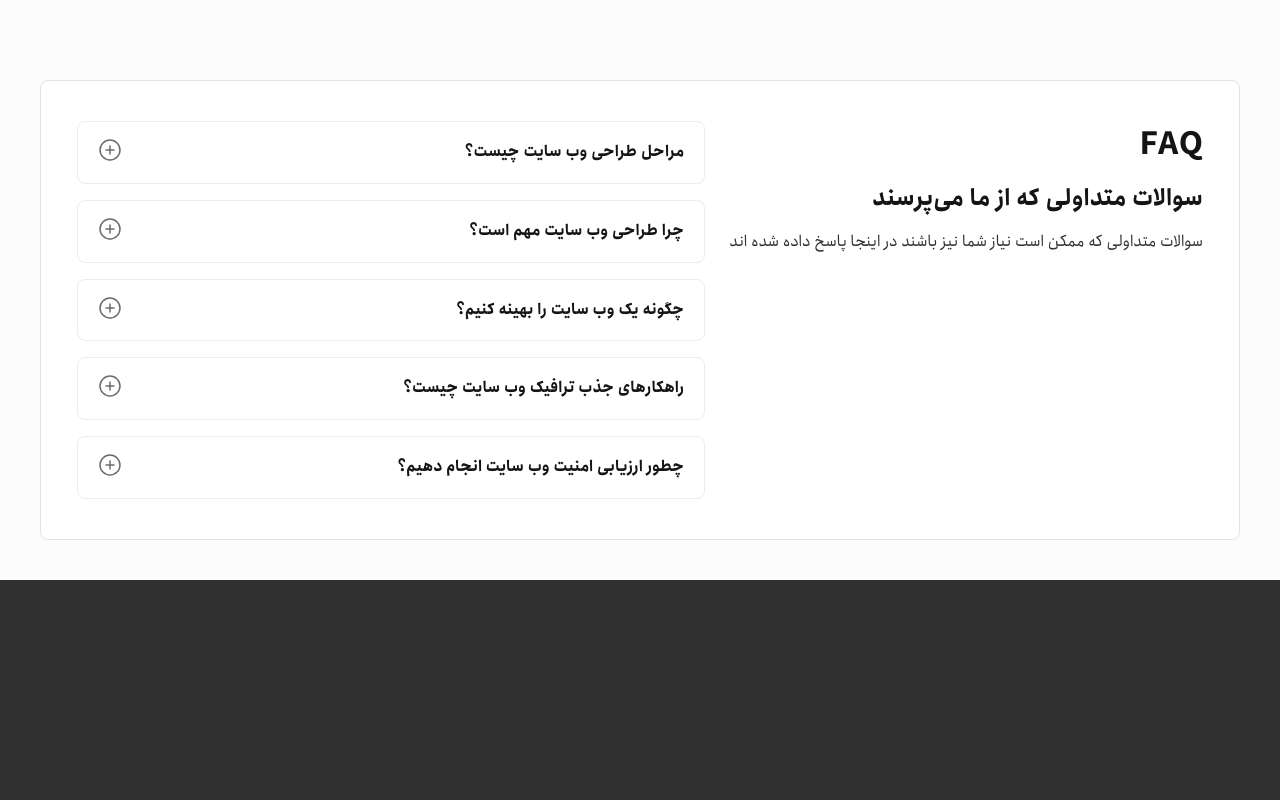
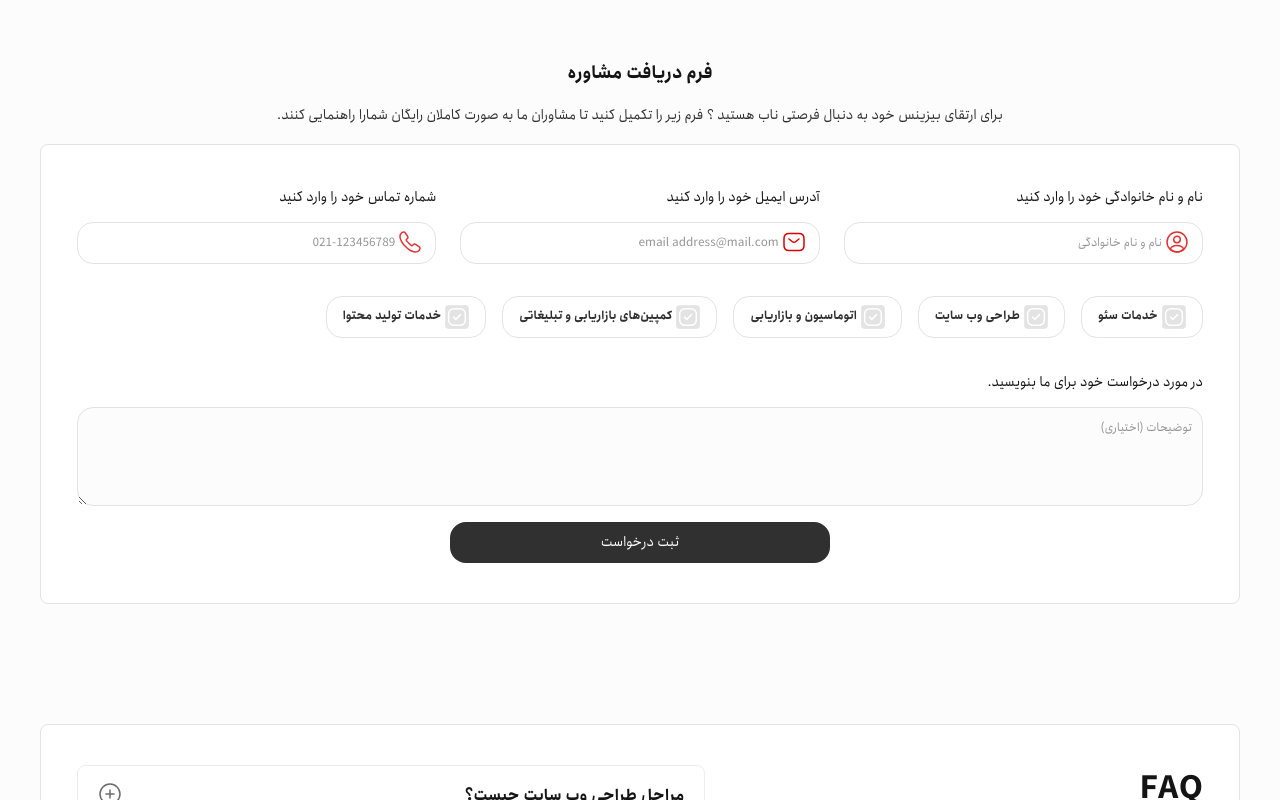
Before and after one commit to moodizone/persian, a Next.js app: page /campaigns in a window 1280 px wide. Shown: the top 800 px of the page. Built offline with nearby package versions, Linux system fonts and the light colour scheme.

Commit message:
🚧 add form

```diff
--- /dev/null
+++ b/src/app/campaigns/form.tsx
@@ -0,0 +1,83 @@
+import * as React from "react";
+
+import Card from "@/components/Card";
+import Button from "@/components/Form/button";
+import Input from "@/components/Form/input";
+import User from "@/components/SVGR/User";
+import Label from "@/components/Form/label";
+import Envelop from "@/components/SVGR/Envelop";
+import Phone from "@/components/SVGR/Phone";
+import Textarea from "@/components/Form/textarea";
+import CheckboxGroup from "@/components/Form/checkbox";
+
+const options = [
+  { value: "SEO", label: "خدمات سئو " },
+  { value: "Design", label: "طراحی وب سایت" },
+  { value: "Marketing", label: "اتوماسیون و بازاریابی" },
+  { value: "Campaigns", label: "کمپین‌های بازاریابی و تبلیغاتی" },
+  { value: "Content", label: "خدمات تولید محتوا" },
+];
+
+function Form() {
+  return (
+    <div className="flex flex-col px-6 py-10 md:pt-15 md:pb-10">
+      <div className="max-w-[1200px] mx-auto flex flex-col">
+        <h2 className="font-bold text-cod-gray text-[18px] text-center mb-4 d:text-[32px] md:leading-[1.5]">
+          {"فرم دریافت مشاوره"}
+        </h2>
+
+        <h3 className="text-center text-shadow-mine-shaft text-[14px] mb-8 md:mb-4">
+          {
+            "برای ارتقای بیزینس خود به دنبال فرصتی ناب هستید ؟ فرم زیر را تکمیل کنید تا مشاوران ما به صورت کاملان رایگان شمارا راهنمایی کنند."
+          }
+        </h3>
+      </div>
+      <Card>
+        <form className="flex flex-col items-center" noValidate>
+          <div className="grid grid-cols-1 sm:grid-cols-2 md:grid-cols-3 gap-6 w-full mb-10 md:mb-8">
+            <div>
+              <Label className="mb-2 md:mb-3">
+                {"نام و نام خانوادگی خود را وارد کنید"}
+              </Label>
+              <Input
+                placeholder="نام و نام خانوادگی"
+                type="text"
+                icon={<User />}
+              />
+            </div>
+            <div>
+              <Label className="mb-2 md:mb-3">
+                {"آدرس ایمیل خود را وارد کنید"}
+              </Label>
+              <Input
+                placeholder="email address@mail.com"
+                type="text"
+                icon={<Envelop />}
+              />
+            </div>
+            <div>
+              <Label className="mb-2 md:mb-3">
+                {"شماره تماس خود را وارد کنید"}
+              </Label>
+              <Input placeholder="021-123456789" type="text" icon={<Phone />} />
+            </div>
+          </div>
+          <div className="w-full mb-10 md:mb-8">
+            <CheckboxGroup options={options} name="service" />
+          </div>
+          <div className="flex flex-col w-full mb-4">
+            <Label className="mb-2 md:mb-3">
+              {"در مورد درخواست خود برای ما بنویسید."}
+            </Label>
+            <Textarea placeholder="توضیحات (اختیاری)" rows={4} />
+          </div>
+          <Button className="text-white w-full bg-mine-shaft rounded-lg md:rounded-2xl max-w-[380px] hover:bg-gray-900 focus:outline-none focus:ring-4 focus:ring-gray-300">
+            {"ثبت درخواست"}
+          </Button>
+        </form>
+      </Card>
+    </div>
+  );
+}
+
+export default Form;
--- a/src/app/campaigns/page.tsx
+++ b/src/app/campaigns/page.tsx
@@ -2,6 +2,7 @@ import { Metadata } from "next";
 import * as React from "react";
 
 import FAQ from "@/app/campaigns/faq";
+import Form from "@/app/campaigns/form";
 
 export const metadata: Metadata = {
   title: "Campaigns",
@@ -11,6 +12,7 @@ export const metadata: Metadata = {
 function Campaigns() {
   return (
     <div className="flex flex-col">
+      <Form />
       <FAQ />
     </div>
   );
```
